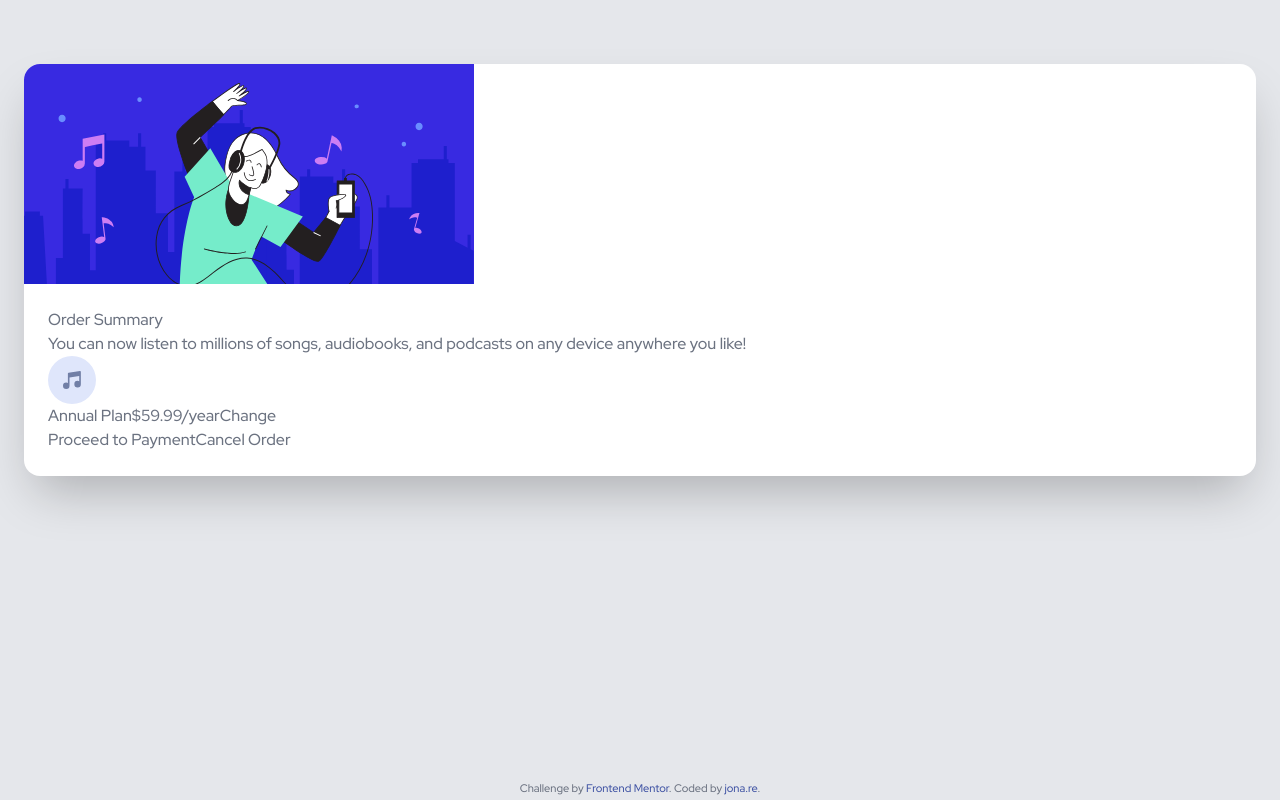
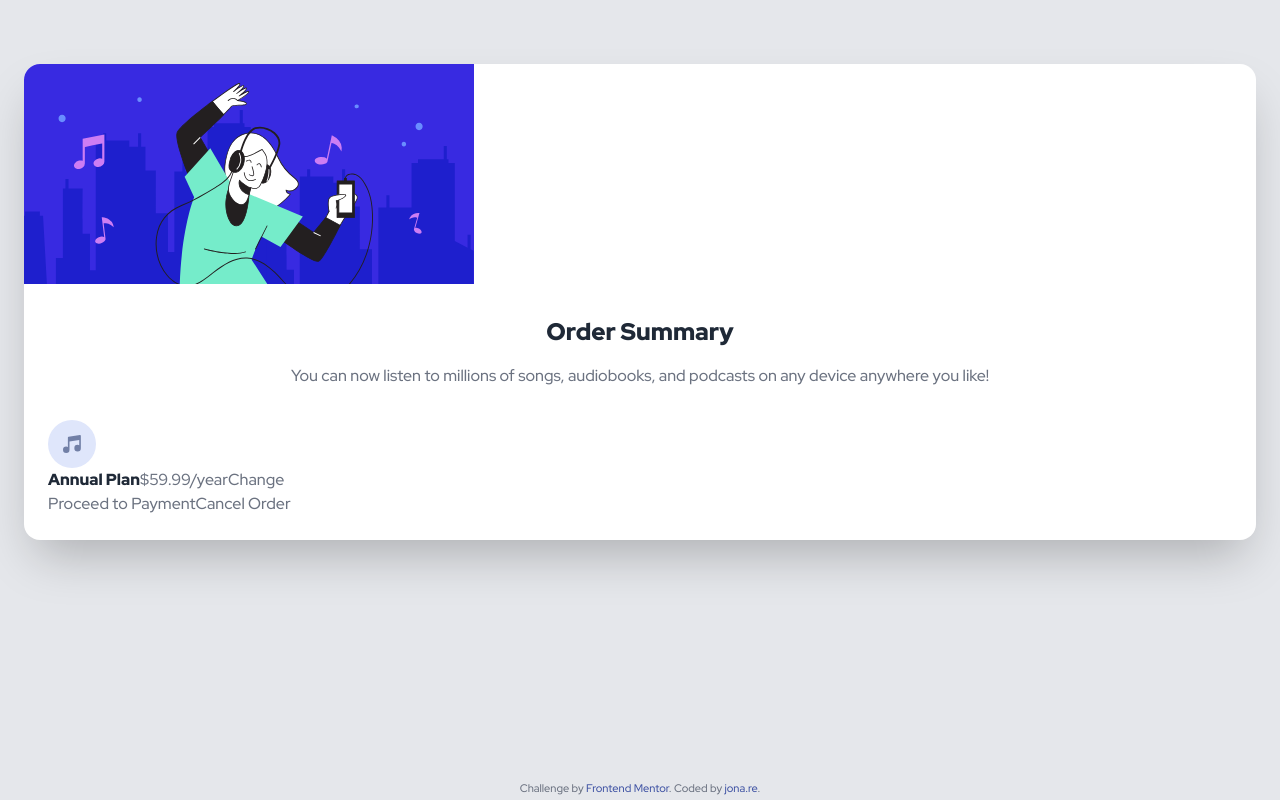
Before and after one commit to JonathanRe/order-summary-component-main, a Vue app: page / in a window 1280 px wide. Built offline with nearby package versions, Linux system fonts and the light colour scheme.

Commit message:
headline and main paragraph

```diff
--- a/src/components/Main.vue
+++ b/src/components/Main.vue
@@ -5,14 +5,14 @@
     <div class="mx-6 mt-16 rounded-2xl overflow-hidden bg-white shadow-2xl">
         <img src="../assets/illustration-hero.svg" alt="Woman with headphones on and a cellphone in hand, dancing in front of a night time skyline amidst floating musical notes">
         <div class="p-6">
-            <h2>Order Summary</h2>
-            <p>
+            <h2 class="mt-2 font-black text-2xl text-center text-gray-800">Order Summary</h2>
+            <p class="mt-4 px-1 text-center">
                 You can now listen to millions of songs, audiobooks, and podcasts on any
                 device anywhere you like!
             </p>
-            <div>
+            <div class="mt-8">
                 <img src="../assets/icon-music.svg" alt="Icon of a musical note">
-                <span>Annual Plan</span>
+                <span class="font-black text-gray-800">Annual Plan</span>
                 <span>$59.99/year</span>
                 <a href="#">Change</a>
             </div>
```
